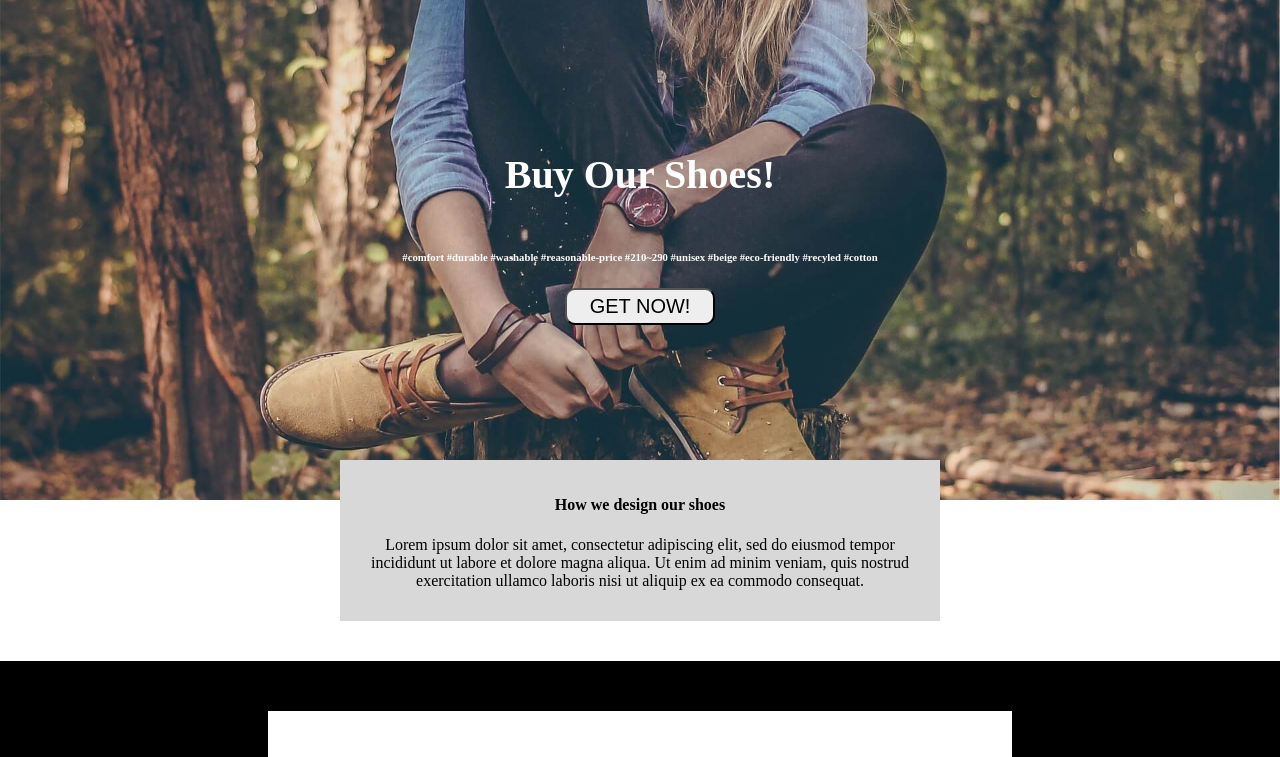
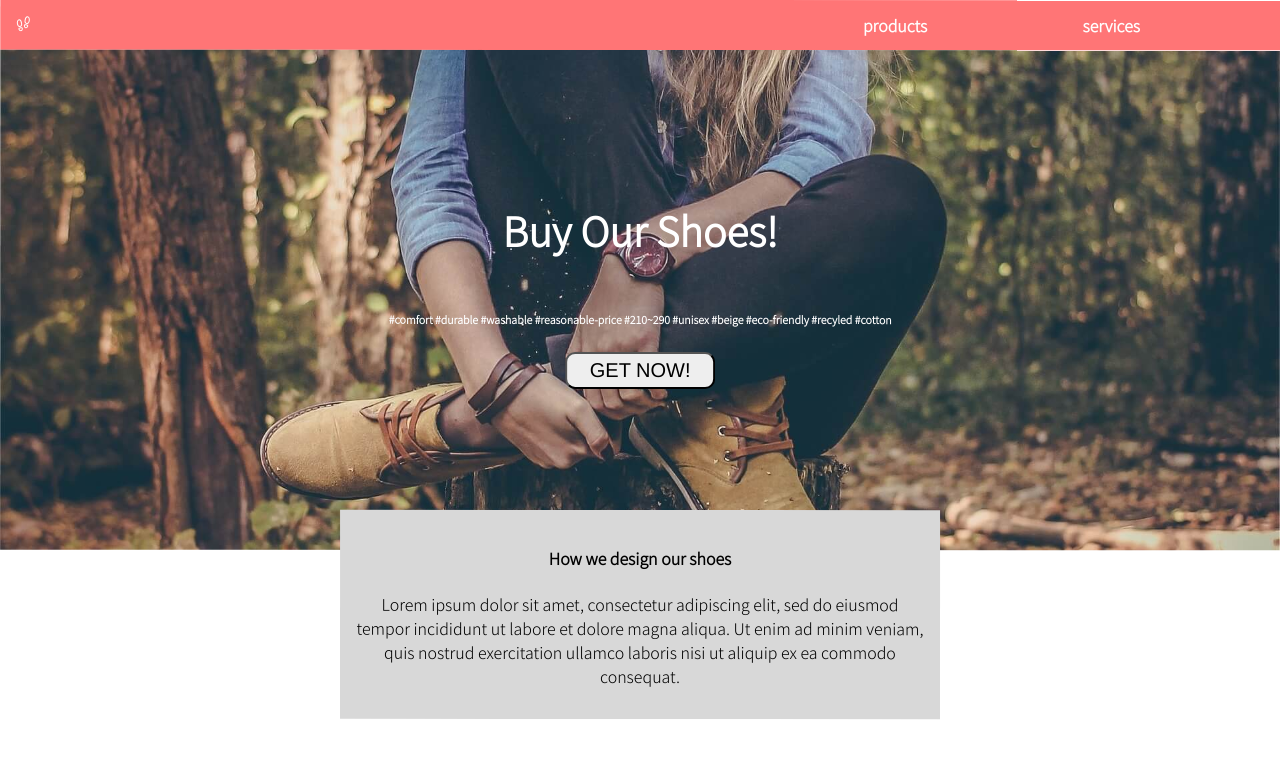
Before and after one commit to rosenfence/HTML-CSS, a plain HTML site: page layout2.html in a window 1280 px wide. Shown: the top 757 px of the page. Drawn offline with nearby package versions, Linux system fonts and the light colour scheme.

Commit message:
[update] layout2 update

```diff
--- a/css/layout2style.css
+++ b/css/layout2style.css
@@ -1,9 +1,29 @@
+@import url('https://fonts.googleapis.com/css2?family=Noto+Sans+KR:wght@300&display=swap');
+
 div {
     box-sizing: border-box;
 }
 
 body {
     margin: 0px;
+    font-family: 'Noto Sans KR', sans-serif;
+    transform: rotate(0.03deg);
+}
+
+.nav-bar {
+    display: flex;
+    justify-content: center;
+    background-color: #ff7576;
+    align-items: center;
+    height: 50px;
+}
+
+.nav-item {
+    color: white;
+    align-items: center;
+    margin: 5px;
+    font-weight: bold;
+    padding-left: 10px;
 }
 
 .main-background {
@@ -44,16 +64,16 @@ body {
     width: 150px;
 }
 
-.main-button a{
+.main-button a {
     text-decoration: none;
     font-size: 20px;
 }
 
-.main-button a:link{
+.main-button a:link {
     color: black
 }
 
-.main-button a:visited{
+.main-button a:visited {
     color: black
 }
 
@@ -90,7 +110,7 @@ body {
 
 .form-namebox {
     width: 48%;
-    display:inline-block;
+    display: inline-block;
 }
 
 .form-message-box {
--- a/layout2.html
+++ b/layout2.html
@@ -1,25 +1,40 @@
 <!DOCTYPE html>
 <html lang="en">
+
 <head>
     <meta charset="UTF-8">
     <meta http-equiv="X-UA-Compatible" content="IE=edge">
     <meta name="viewport" content="width=device-width, initial-scale=1.0">
-    <title>Document</title>
+    <title>Footprint</title>
     <link href="css/layout2style.css" rel="stylesheet">
 </head>
+
 <body style="margin: 0px">
 
-    <div class = "main-background">
+    <script type="module" src="https://unpkg.com/ionicons@5.5.2/dist/ionicons/ionicons.esm.js"></script>
+
+    <nav class="nav-bar">
+        <div class="nav-item" style="flex-grow: 6;">
+            <ion-icon name="footsteps-outline"></ion-icon>
+        </div>
+        <div class="nav-item" style="flex-grow: 1;">products</div>
+        <div class="nav-item" style="flex-grow: 1;">services</div>
+    </nav>
+
+    <div class="main-background">
         <h4 class="main-title">Buy Our Shoes!</h4>
-        <h6 class="main-tags">#comfort #durable #washable #reasonable-price #210~290 #unisex #beige #eco-friendly #recyled #cotton</h6>
+        <h6 class="main-tags">#comfort #durable #washable #reasonable-price #210~290 #unisex #beige #eco-friendly
+            #recyled #cotton</h6>
         <button class="main-button"><a href="#">GET NOW!</a></button>
     </div>
-    <div class = "sub-box">
+    <div class="sub-box">
         <h4>How we design our shoes</h4>
-        <p>Lorem ipsum dolor sit amet, consectetur adipiscing elit, sed do eiusmod tempor incididunt ut labore et dolore magna aliqua. Ut enim ad minim veniam, quis nostrud exercitation ullamco laboris nisi ut aliquip ex ea commodo consequat.</p>
+        <p>Lorem ipsum dolor sit amet, consectetur adipiscing elit, sed do eiusmod tempor incididunt ut labore et dolore
+            magna aliqua. Ut enim ad minim veniam, quis nostrud exercitation ullamco laboris nisi ut aliquip ex ea
+            commodo consequat.</p>
     </div>
-    <div class = "contact-wrapper" style="background-color: black; padding: 20px;">
-        <div class = "form-box">
+    <div class="contact-wrapper" style="background-color: black; padding: 20px;">
+        <div class="form-box">
             <div class="form-title">
                 <h2>Contact Us</h2>
             </div>
@@ -43,14 +58,15 @@
                 <input class="form-message-box" type="text">
             </form>
             <form class="form-submit">
-                    <div class="form-submitbox">
-                        <div><input id="sub" class="form-checkbox" type="checkbox"><label for="sub">Subscribe</label></div>
-                        <button class="form-button">SEND</button>
-                    </div>
+                <div class="form-submitbox">
+                    <div><input id="sub" class="form-checkbox" type="checkbox"><label for="sub">Subscribe</label></div>
+                    <button class="form-button">SEND</button>
+                </div>
             </form>
         </div>
     </div>
 
 
 </body>
+
 </html>
```
